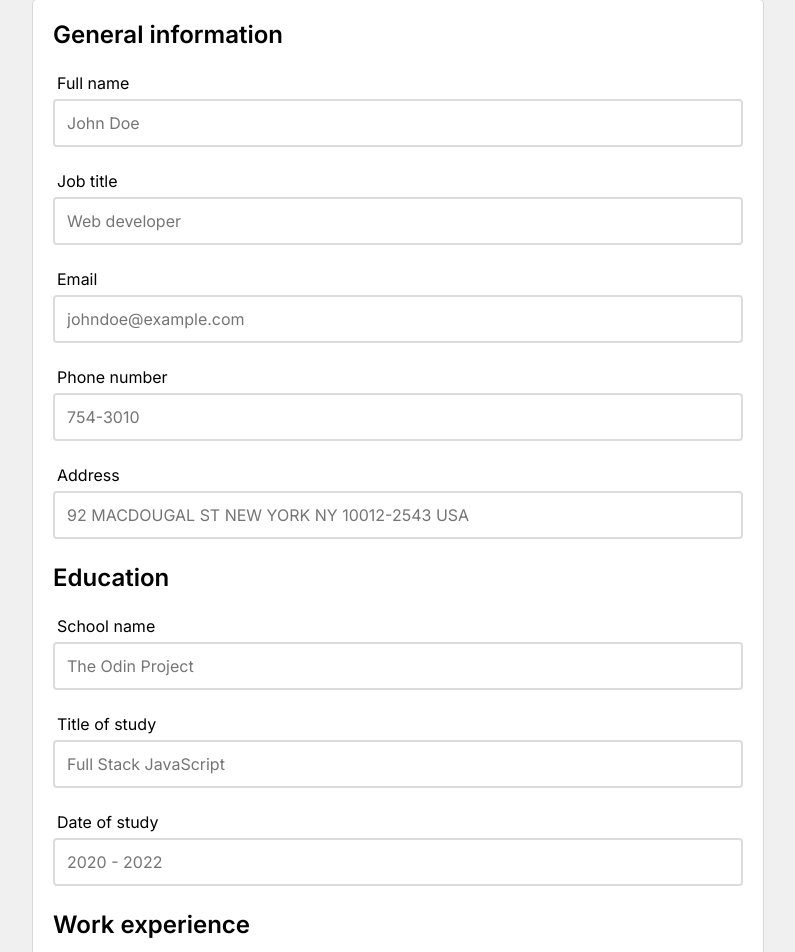
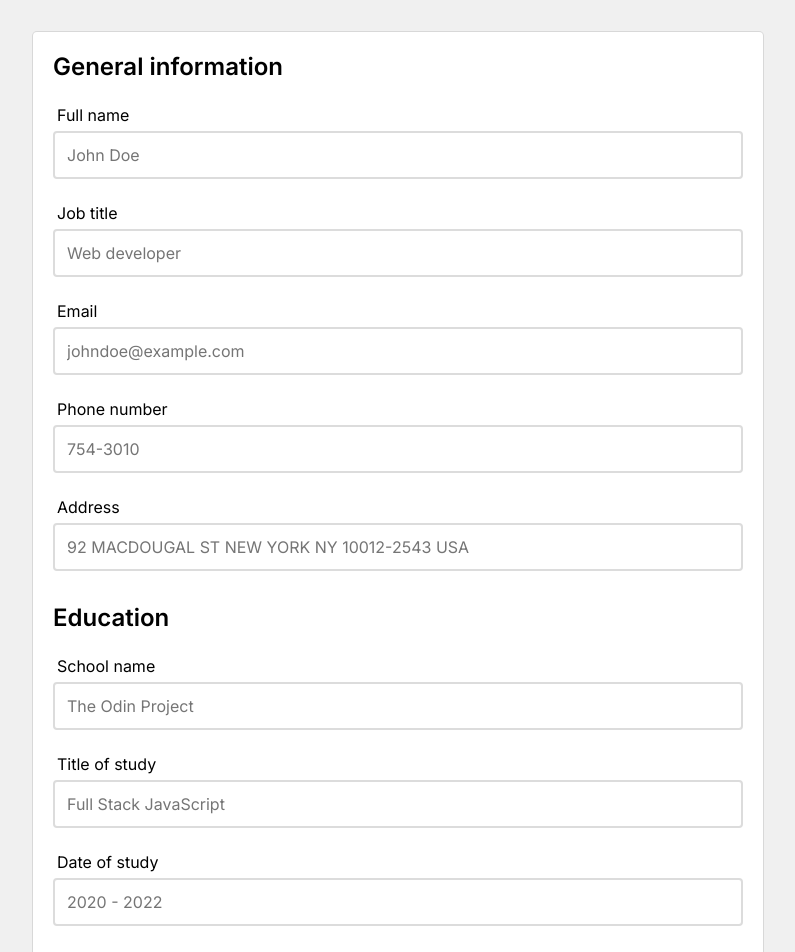
Before and after one commit to nelrnd/react-cv-application, a React (Create React App) app: page / in a window 1280 px wide. Shown: the top 952 px of the page, without its empty margins (242-1037 px from the left). Built offline with nearby package versions, Linux system fonts and the light colour scheme.

Commit message:
Create app state properties

```diff
--- a/src/App.js
+++ b/src/App.js
@@ -4,6 +4,29 @@ import EducationFormSection from './components/EducationFormSection';
 import WorkFormSection from './components/WorkFormSection';
 
 class App extends Component {
+  constructor(props) {
+    super(props);
+    this.state = {
+      general: {
+        fullName: '',
+        jobTitle: '',
+        email: '',
+        phone: '',
+        address: '',
+      },
+      education: {
+        schoolName: '',
+        titleOfStudy: '',
+        dateOfStudy: '',
+      },
+      work: {
+        companyName: '',
+        positionTitle: '',
+        dateOfWork: '',
+        mainTasks: '',
+      },
+    };
+  }
   render() {
     return (
       <div className="App">
--- a/src/styles.css
+++ b/src/styles.css
@@ -9,7 +9,7 @@
 
 html,
 body {
-  height: 100%;
+  min-height: 100%;
 }
 
 body {
@@ -18,11 +18,15 @@ body {
 
 .App {
   max-width: 730px;
-  margin: auto;
+  margin: 2rem auto;
   padding: 20px 20px 32px;
   background-color: white;
   border-radius: 4px;
   box-shadow: 0 0 0 1px rgba(0, 0, 0, 0.1);
+}
+
+.form-section {
+  margin-bottom: 32px;
 }
 
 .form-section h2 {
```
